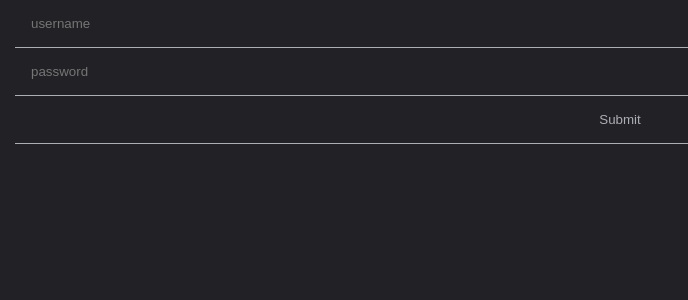
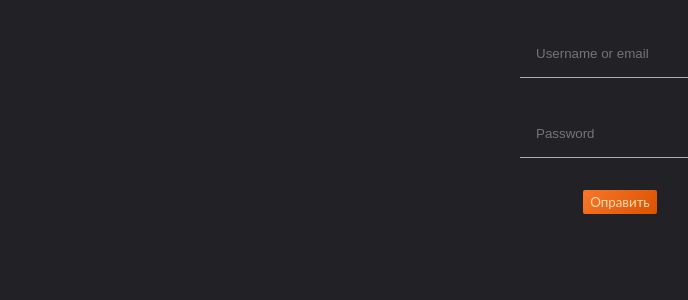
Before and after one commit to Ivlay/mergn-next, a Next.js app: page /login in a window 1280 px wide. Shown: the top 300 px of the page, without its empty margins (20-708 px from the left). Built offline with nearby package versions, Linux system fonts and the light colour scheme.

Commit message:
added styled components input errors

```diff
--- a/src/components/UI/Input/index.tsx
+++ b/src/components/UI/Input/index.tsx
@@ -1,6 +1,21 @@
-import { memo } from 'react';
+import { memo, forwardRef } from 'react';
 import styled, { DefaultTheme, StyledComponentProps } from 'styled-components';
-import { forwardRef } from 'react';
+
+interface InputProps {
+  helperText?: string;
+}
+
+const InputContainer = styled.div`
+  width: 100%;
+  max-width: 200px;
+  min-height: 80px;
+`;
+
+const ErrorMessage = styled.p`
+  margin-top: 5px;
+  color: ${(props) => props.theme.errorText};
+  font-size: 10px;
+`;
 
 const InputStyle = styled.input`
   height: 48px;
@@ -26,9 +41,14 @@ const InputStyle = styled.input`
   }
 `;
 
-const Input: React.FC<StyledComponentProps<'input', DefaultTheme, {}, never>> = forwardRef(
-  ({ ...rest }, ref) => {
-    return <InputStyle ref={ref} {...rest} />;
+const Input: React.FC<StyledComponentProps<'input', DefaultTheme, InputProps, never>> = forwardRef(
+  ({ helperText, ...rest }, ref) => {
+    return (
+      <InputContainer>
+        <InputStyle ref={ref} {...rest} />
+        {helperText && <ErrorMessage>{helperText}</ErrorMessage>}
+      </InputContainer>
+    );
   },
 );
 
--- /dev/null
+++ b/src/components/_pages/login/constants/index.ts
@@ -0,0 +1,27 @@
+import { Input } from "src/types";
+
+
+export const INPUTS: Input[] = [
+  {
+    name: 'username',
+    placeholder: 'Username or email',
+    rules: {
+      required: {
+        value: true,
+        message: 'This field is required'
+      }
+    },
+    type: 'text',
+  },
+  {
+    name: 'password',
+    placeholder: 'Password',
+    rules: {
+      required: {
+        value: true,
+        message: 'This field is required'
+      }
+    },
+    type: 'password',
+  },
+];
--- /dev/null
+++ b/src/components/_pages/login/index.tsx
@@ -0,0 +1,61 @@
+import { NextPage } from 'next';
+import { useForm, SubmitHandler } from 'react-hook-form';
+import { useMutation } from '@apollo/client';
+
+import { LOGIN } from 'graphql/Post';
+import styled, { DefaultTheme, StyledComponentProps } from 'styled-components';
+
+import { Button, Input } from 'src/components/UI';
+
+import { INPUTS } from './constants/index';
+
+interface IFormInput {
+  login: string;
+  password: string;
+}
+
+const FormContainer = styled.form `
+  width: 100%;
+  display: flex;
+  flex-direction: column;
+  align-items: center;
+  margin: 30px 0;
+`
+
+const Login: NextPage = () => {
+  const [getPosts, { data }] = useMutation(LOGIN);
+
+  const {
+    register,
+    handleSubmit,
+    formState: { errors },
+  } = useForm();
+
+  const onSubmit: SubmitHandler<IFormInput> = (data) => console.log(data);
+
+  const loadPost = () => {
+    getPosts();
+  };
+
+  return (
+    <div>
+      <FormContainer onSubmit={handleSubmit(onSubmit)}>
+        {INPUTS.map((itemInput) => {
+          return (
+            <Input
+              helperText={errors?.[itemInput.name]?.message}
+              placeholder={itemInput.placeholder}
+              key={itemInput.name}
+              name={itemInput.name}
+              type={itemInput.type}
+              {...register(itemInput.name, itemInput.rules)}
+            />
+          );
+        })}
+        <Button type="submit">Оправить</Button>
+      </FormContainer>
+    </div>
+  );
+};
+
+export default Login;
--- a/src/pages/login.tsx
+++ b/src/pages/login.tsx
@@ -1,63 +1,13 @@
 import { NextPage } from 'next';
-import { useMutation } from '@apollo/client';
-import { Input } from 'src/components/UI';
-import { LOGIN } from 'graphql/Post';
-import { useForm, SubmitHandler } from 'react-hook-form';
 
-interface IFormInput {
-  login: string;
-  password: string;
-}
+import Login from 'src/components/_pages/login';
 
-const Login: NextPage = () => {
-  const INPUTS = [
-    {
-      name: 'username',
-      required: true,
-      type: 'text',
-      id: 1,
-    },
-    {
-      name: 'password',
-      required: true,
-      type: 'password',
-      id: 2,
-    },
-  ];
-
-  const [getPosts, { data }] = useMutation(LOGIN);
-
-  const {
-    register,
-    handleSubmit,
-    formState: { errors },
-  } = useForm();
-
-  const onSubmit: SubmitHandler<IFormInput> = (data) => console.log(data);
-
-  const loadPost = () => {
-    getPosts();
-  };
-
+const LoginPage: NextPage = () => {
   return (
-    <div>
-      <form onSubmit={handleSubmit(onSubmit)}>
-        {INPUTS.map((itemInput) => {
-          return (
-            <Input
-              placeholder={itemInput.name}
-              key={itemInput.id}
-              name={itemInput.name}
-              type={itemInput.type}
-              {...register(itemInput.name, { required: true })}
-            />
-          );
-        })}
-        {errors.username || errors.password ? <span>This field is required</span> : <></>}
-        <Input type="submit"/>
-      </form>
-    </div>
+    <>
+      <Login />
+    </>
   );
 };
 
-export default Login;
+export default LoginPage;
--- a/src/styles/theme.ts
+++ b/src/styles/theme.ts
@@ -18,6 +18,7 @@ export const themes = {
       color: '#FFDBAD',
     },
     border: '#ADADB53D',
+    errorText: '#944b4b'
   },
   light: {
     backgroundColor: '#FFF',
@@ -30,5 +31,7 @@ export const themes = {
       color: '#FFF',
     },
     border: '#ADADB59C',
+    errorText: '#944b4b'
   },
+
 };
--- /dev/null
+++ b/src/types/index.ts
@@ -0,0 +1,10 @@
+import { RegisterOptions } from 'react-hook-form';
+export interface Input {
+  name: string;
+  placeholder: string;
+  type: string;
+  rules?: Omit<
+    RegisterOptions<any, string>,
+    'valueAsNumber' | 'valueAsDate' | 'setValueAs' | 'disabled'
+  >;
+}
```
